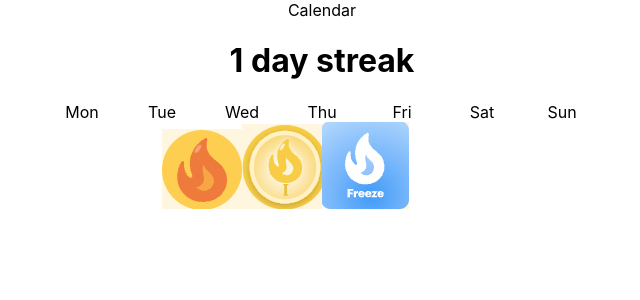
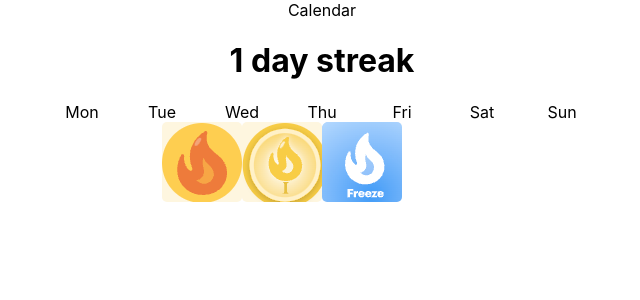
Before and after one commit to matt-newman/potential-fortnight, a React (Create React App) app: page / in a window 1280 px wide. Shown: the top 300 px of the page, without its empty margins (318-958 px from the left). Built offline with nearby package versions, Linux system fonts and the light colour scheme.

Commit message:
resuming after a different interview

```diff
--- a/src/components/calendar/calendar.css
+++ b/src/components/calendar/calendar.css
@@ -11,7 +11,9 @@
 .day {
     border-radius: 5px;
     display: inline-block;
+    height: 80px;
     width: 80px;
+    overflow: hidden;
 }
 
 .dayImage {
```
